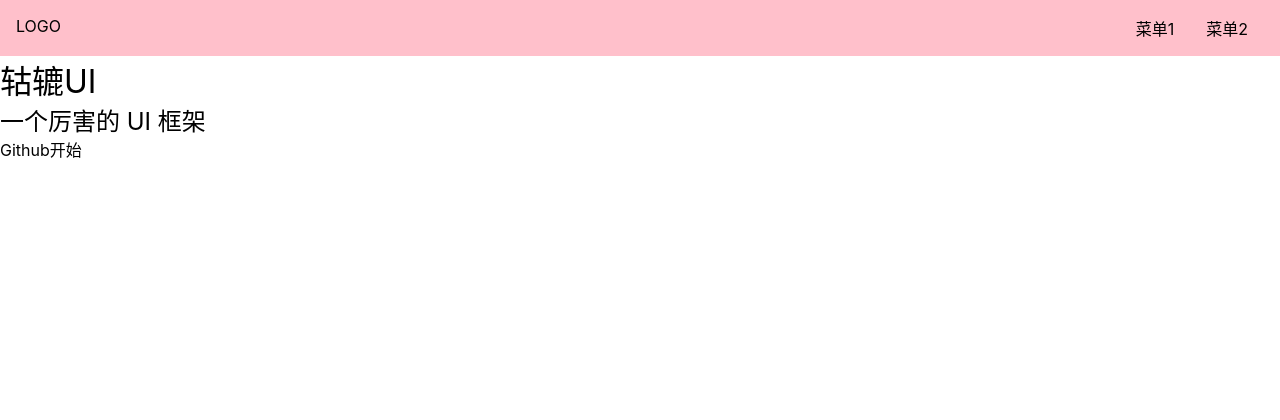
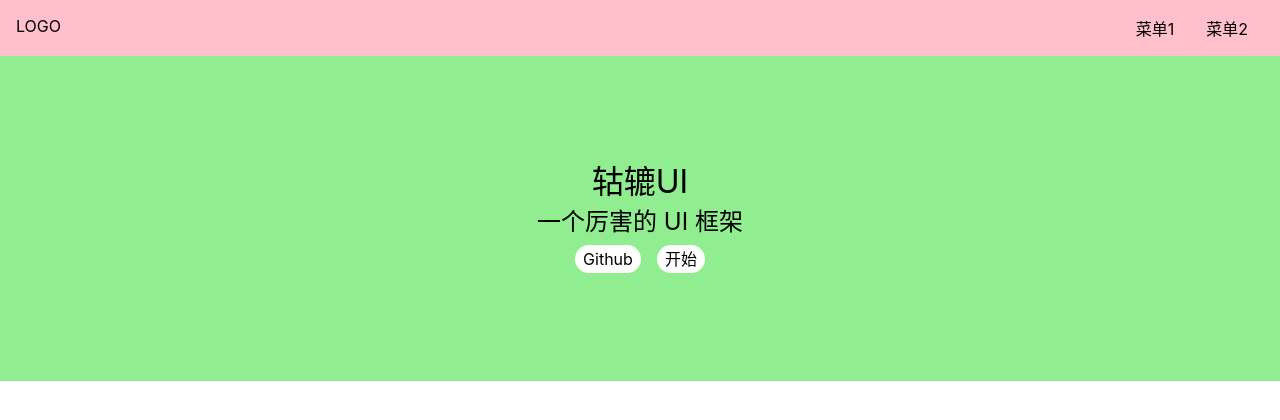
Before and after one commit to jaycemxy/muma-ui-test, a Vue app: page /#/ in a window 1280 px wide. Shown: the top 420 px of the page. Built offline with nearby package versions, Linux system fonts and the light colour scheme.

Commit message:
Home页样式

```diff
--- a/src/views/Home.vue
+++ b/src/views/Home.vue
@@ -1,6 +1,6 @@
 <template>
     <div>
-        <Topnav/>
+        <Topnav />
         <div class="banner">
             <h1>轱辘UI</h1>
             <h2>一个厉害的 UI 框架</h2>
@@ -20,5 +20,25 @@
 </script>
 
 <style lang="scss" scoped>
-
+.banner {
+  padding: 100px 0;
+  display: flex;
+  justify-content: center;
+  align-items: center;
+  flex-direction: column;
+  background: lightgreen;
+  > .actions{
+    padding: 8px 0;
+    a {
+      margin:0 8px;
+      background: #fff;
+      display: inline-block;
+      $h: 28px;
+      height: $h;
+      line-height: $h;
+      border-radius: $h/2;
+      padding: 0 8px;
+    }
+  }
+}
 </style>
```
